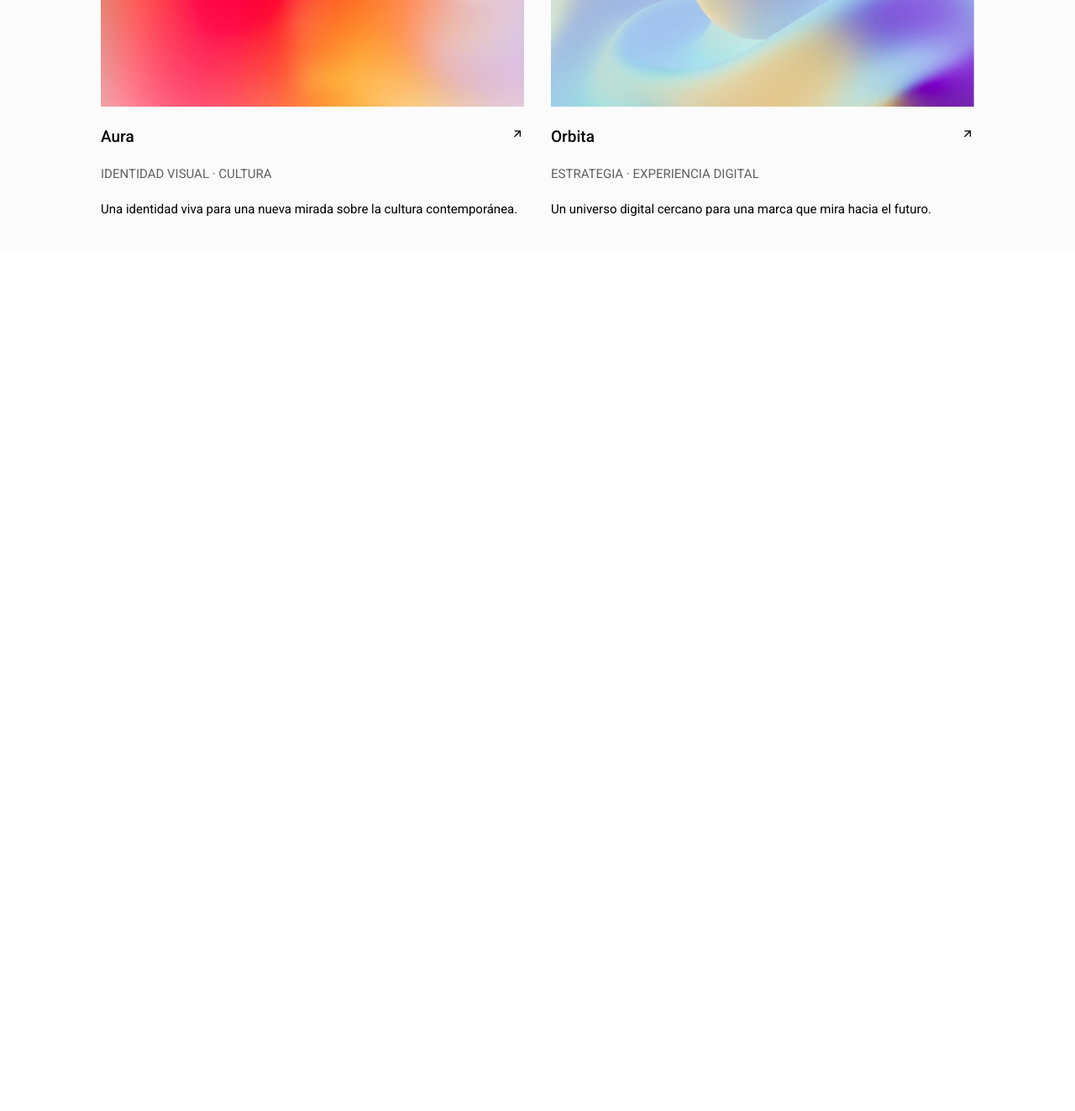
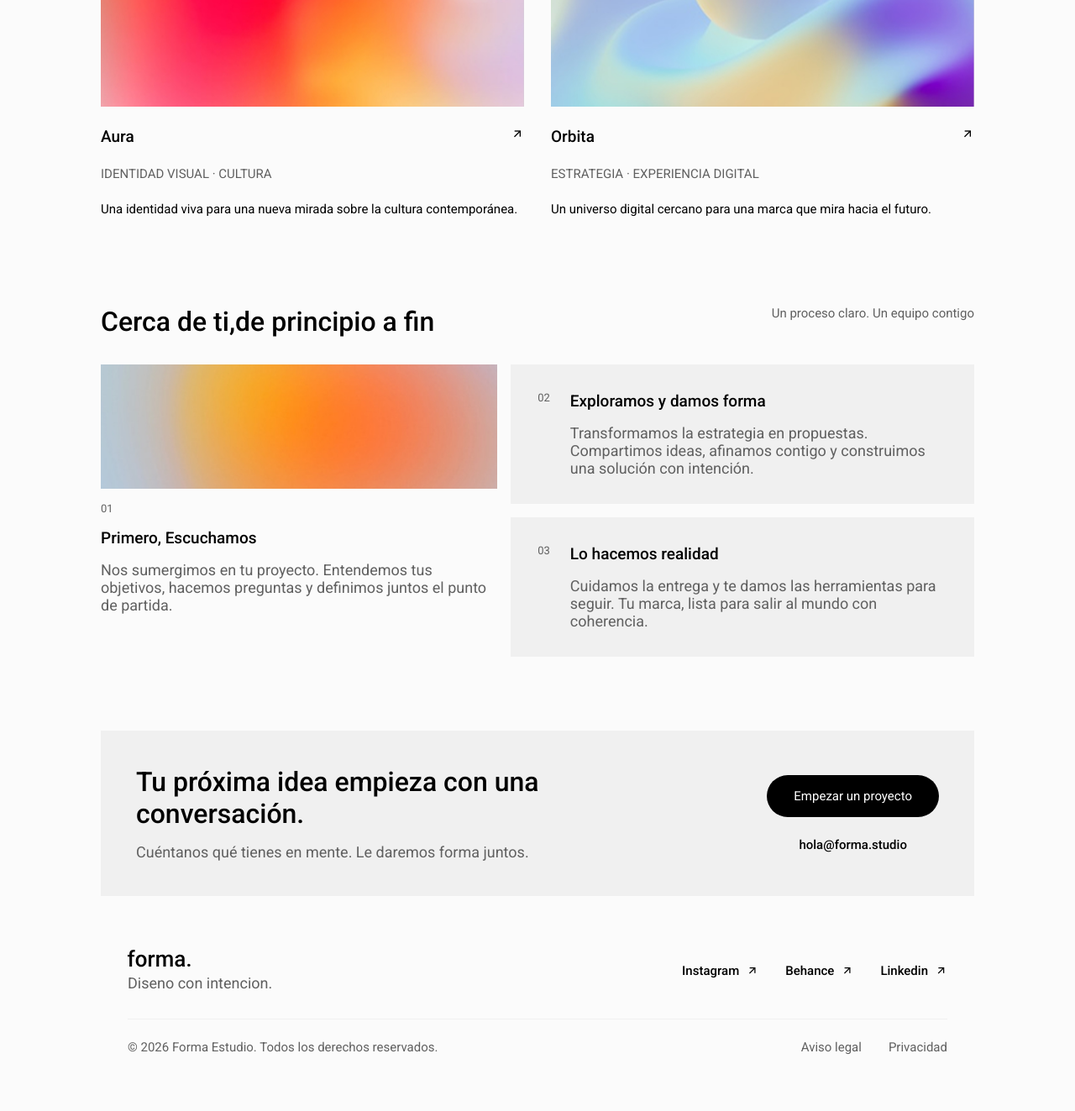
Before and after one commit to MatteoOrso00/Matteo-Dell-Orso---Diseno-Web-2026, a plain HTML site: page Maquetacion Dificil/index.html in a window 1280 px wide. Shown: the part 1641-2964 px from the top of the page at 84% size. Before the commit the page ends 1941 px from the top, so only its background shows below. Drawn offline with nearby package versions, Linux system fonts and the light colour scheme.

Commit message:
Maquetacion Dificil

```diff
--- a/Maquetacion Dificil/css/index.css
+++ b/Maquetacion Dificil/css/index.css
@@ -271,7 +271,7 @@ p {
     min-width: 0;
 }
 
-.card__2 img{
+.card__2 img {
     display: block;
     width: 100%;
     height: auto;
@@ -282,3 +282,125 @@ p {
     justify-content: space-between;
     gap: var(--space-xxs);
 }
+
+
+
+
+
+.work {
+    background-color: var(--color-bg);
+    padding: var(--space-xxl) var(--space-md);
+}
+
+.work_block {
+    display: flex;
+    flex-direction: column;
+    gap: var(--space-lg);
+}
+
+.work__nav {
+    display: flex;
+    justify-content: space-between;
+}
+
+.cards_work {
+    display: flex;
+    gap: var(--space-xs);
+}
+
+.card-left_work {
+    display: flex;
+    flex-direction: column;
+    gap: var(--space-xs);
+
+}
+
+.cards_right-work {
+    display: flex;
+    flex-direction: column;
+    gap: var(--space-xs);
+}
+
+.card-right_work {
+    padding: var(--space-lg);
+    display: flex;
+    gap: var(--space-md);
+    background-color: var(--color-light-grey);
+}
+
+.card-right_work_content {
+    display: flex;
+    flex-direction: column;
+    gap: var(--space-xs);
+}
+
+.footer{
+    padding: var(--space-md);
+    background-color: var(--color-bg);
+
+}
+
+.first__footer-block{
+    display: flex;
+    justify-content: space-between;
+    padding: var(--space-xl);
+    gap: var(--space-xl);
+    background-color: var(--color-light-grey);
+    align-items: center;
+
+
+}
+.first__footer-title{
+    display: flex;
+    flex-direction: column;
+    gap: var(--space-xs);
+}
+
+.links{
+    display: flex;
+    flex-direction: column;
+    gap: var(--space-md);
+    align-items: center;
+}
+
+
+.second__footer-block{
+        padding: var(--space-xxl) var(--space-lg);
+        display: flex;
+        flex-direction: column;
+        gap: var(--space-lg);
+
+}
+
+.content-footer{
+    display: flex;
+    justify-content: space-between;
+    align-items: center;
+}
+
+.logotitle{
+    display: flex;
+    flex-direction: column;
+    gap: var(--space-xxs);
+}
+
+.social{
+    display: flex;
+    gap: var(--space-lg);
+
+}
+
+.info-footer{
+    display: flex;
+    justify-content: space-between;
+    padding-top: var(--space-md);
+    border-top: 1px solid var(--color-light-grey);
+
+}
+
+.infolink{
+    display: flex;
+    gap: var(--space-lg);
+    color: #606060;
+
+}
--- a/Maquetacion Dificil/index.html
+++ b/Maquetacion Dificil/index.html
@@ -126,8 +126,75 @@
                 </div>
             </div>
         </section>
+
+        <section class="work">
+            <div class="work_block block">
+                <div class="work__nav">
+                    <h2>Cerca de ti,de principio a fin</h2>
+                    <span class="small"> Un proceso claro. Un equipo contigo</span>
+                </div>
+                <div class="cards_work">
+                    <div class="card-left_work">
+                        <img src="./media/Composición abstracta.jpg">
+                        <span class="eyebrow"> 01</span>
+                        <h3>Primero, Escuchamos</h3>
+                        <p class="big">Nos sumergimos en tu proyecto. Entendemos tus objetivos, hacemos preguntas y
+                            definimos juntos el punto de partida.</p>
+                    </div>
+                    <div class="cards_right-work">
+                        <div class="card-right_work">
+                            <span class="eyebrow">02</span>
+                            <div class="card-right_work_content">
+                                <h3>Exploramos y damos forma</h3>
+                                <p class="big">Transformamos la estrategia en propuestas. Compartimos ideas, afinamos
+                                    contigo y construimos una solución con intención.</p>
+                            </div>
+                        </div>
+                        <div class="card-right_work">
+                            <span class="eyebrow">03</span>
+                            <div class="card-right_work_content">
+                                <h3>Lo hacemos realidad</h3>
+                                <p class="big">Cuidamos la entrega y te damos las herramientas para seguir. Tu marca,
+                                    lista para salir al mundo con coherencia.</p>
+                            </div>
+                        </div>
+                    </div>
+                </div>
+            </div>
+        </section>
     </main>
-    <footer></footer>
+    <footer class="footer">
+        <div class="first__footer-block block">
+            <div class="first__footer-title">
+                <h2>Tu próxima idea empieza con una <br>conversación.</h2>
+                <p class="big">Cuéntanos qué tienes en mente. Le daremos forma juntos.</p>
+            </div>
+            <div class="links">
+                <a href="#" class="btn">Empezar un proyecto</a>
+                <a href="#" class="link">hola@forma.studio</a>
+            </div>
+        </div>
+        <div class="second__footer-block block">
+            <div class="content-footer">
+                <div class="logotitle">
+                    <img class="header__logo" src="./media/Estudio.svg" alt="">
+                    <p class="big">Diseno con intencion.</p>
+                </div>
+                <div class="social">
+                    <a href="#" class="link">Instagram<i class="ri-arrow-right-up-line"></i></a>
+                    <a href="#" class="link">Behance <i class="ri-arrow-right-up-line"></i></a>
+                    <a href="#" class="link"> Linkedin <i class="ri-arrow-right-up-line"></i></a>
+                </div>
+            </div>
+            <div class="info-footer">
+                <span class="small">© 2026 Forma Estudio. Todos los derechos reservados.</span>
+                <div class="infolink">
+                    <a href="#" class="menu-link">Aviso legal</a>
+                    <a href="#" class="menu-link"> Privacidad</a>
+                </div>
+            </div>
+        </div>
+    </footer>
 </body>
 
 </html>
```
